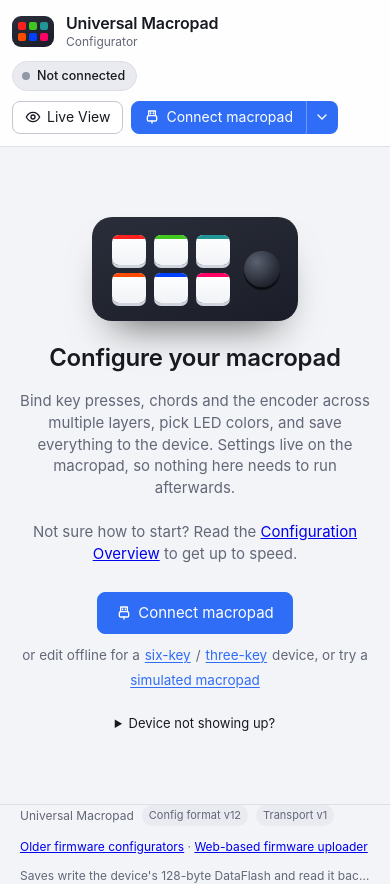
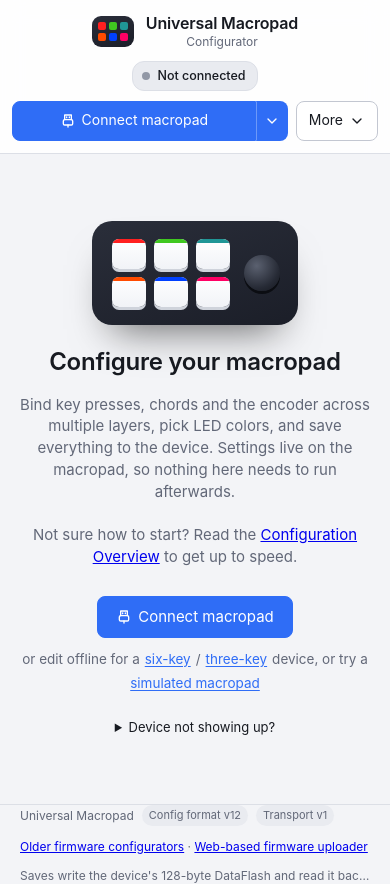
Before and after one commit to perkinsb1024/CH552-Macropad-v2, a Preact app in the folder webapp/: page / in a window 390 px wide. Built offline with nearby package versions, Linux system fonts and the light colour scheme.

Commit message:
Improved Configurator header responsiveness

```diff
--- a/webapp/src/styles/app.css
+++ b/webapp/src/styles/app.css
@@ -760,7 +760,7 @@
   top: 0;
   z-index: 10;
   display: grid;
-  grid-template-columns: auto 1fr auto;
+  grid-template-columns: minmax(0, auto) minmax(0, 1fr) auto;
   align-items: center;
   gap: 16px;
   padding: 10px 20px;
@@ -772,7 +772,11 @@
   display: flex;
   align-items: center;
   gap: 12px;
-}
+  min-width: 0;
+}
+.brand > div:last-child { min-width: 0; }
+.brand h1 { overflow: hidden; text-overflow: ellipsis; white-space: nowrap; }
+.brand-mark { flex-shrink: 0; }
 .brand-sub {
   font-size: 12px;
   color: var(--fg-muted);
@@ -814,12 +818,41 @@
   align-items: center;
   gap: 8px;
   justify-content: center;
-  flex-wrap: wrap;
-}
+  flex-wrap: nowrap;
+  min-width: 0;
+}
+.conn > .pill { min-width: 0; max-width: 100%; border-radius: 12px; flex-wrap: nowrap; }
+.conn .dot, .conn svg, .conn .spinner { flex-shrink: 0; }
+.connection-name { min-width: 0; overflow: hidden; text-overflow: ellipsis; white-space: nowrap; }
+.conn .pill-flag { min-width: 0; }
+.conn .unsaved-changes { min-width: 0; }
+.conn .unsaved-changes-trigger { max-width: 100%; overflow: hidden; text-overflow: ellipsis; white-space: nowrap; }
 .actions {
   display: flex;
   align-items: center;
   gap: 8px;
+  min-width: 0;
+}
+.toolbar-more { position: relative; }
+.toolbar-more-trigger { display: none; }
+.toolbar-options { display: flex; align-items: center; gap: 8px; }
+@media (max-width: 1400px) {
+  .toolbar-more-trigger { display: inline-flex; }
+  .toolbar-options {
+    display: none;
+    position: absolute;
+    right: 0;
+    top: calc(100% + 6px);
+    width: 210px;
+    padding: 6px;
+    border: 1px solid var(--line);
+    border-radius: var(--radius);
+    background: var(--bg-elev);
+    box-shadow: var(--shadow);
+    z-index: 20;
+  }
+  .toolbar-more.is-open .toolbar-options { display: flex; flex-direction: column; align-items: stretch; }
+  .toolbar-options .btn { justify-content: flex-start; }
 }
 .menu {
   position: relative;
@@ -958,14 +991,29 @@
     grid-template-columns: 1fr;
   }
 }
+@media (max-width: 900px) {
+  .topbar {
+    grid-template-columns: repeat(2, minmax(0, 1fr));
+    gap: 12px;
+    padding: 12px;
+  }
+  .topbar .brand { justify-content: center; }
+  .topbar .brand > div:last-child { text-align: center; }
+  .topbar .conn { flex-wrap: wrap; }
+  .topbar .conn > .pill { justify-content: center; flex-wrap: wrap; }
+  .topbar .conn .pill-flag { flex-basis: 100%; justify-content: center; margin: 0; padding: 0; border: 0; }
+  .topbar .conn .pill-flag .connection-name { white-space: normal; }
+  .topbar .actions { grid-column: 1 / -1; width: 100%; }
+  .topbar .actions > .menu, .topbar .actions > .btn { flex: 1; min-width: 0; }
+  .topbar .actions .btn { justify-content: center; min-height: 40px; }
+  .topbar .actions > .menu .btn-group { display: flex; width: 100%; }
+  .topbar .actions > .menu .btn-group > .btn:first-child { flex: 1; }
+  .topbar .toolbar-more:only-child { flex: 1; }
+  .topbar .toolbar-more-trigger { width: 100%; }
+  .topbar .toolbar-options .btn { justify-content: flex-start; }
+  .topbar .menu-list { left: 0; right: auto; min-width: 0; width: min(280px, calc(100vw - 24px)); }
+}
 @media (max-width: 720px) {
-  .topbar {
-    grid-template-columns: 1fr auto;
-  }
-  .conn {
-    grid-column: 1 / -1;
-    justify-content: flex-start;
-  }
   .two-up, .field-grid {
     grid-template-columns: 1fr;
   }
@@ -2159,8 +2207,7 @@
   .enc-parts { min-width: 0; display: grid; grid-template-columns: repeat(3, minmax(0, 1fr)); }
 }
 @media (max-width: 600px) {
-  .topbar { grid-template-columns: 1fr; gap: 10px; padding: 12px; }
-  .topbar .actions { justify-content: flex-start; flex-wrap: wrap; }
+  .topbar { grid-template-columns: minmax(0, 1fr); gap: 10px; }
   .workspace, .viewer-workspace { padding: 12px; }
   .card-device { padding: 12px; }
   .viewer-layer-status .btn { margin-left: 0; }
--- a/webapp/src/ui/components/TopBar.tsx
+++ b/webapp/src/ui/components/TopBar.tsx
@@ -5,7 +5,7 @@
 import { UnsavedChanges } from './UnsavedChanges';
 import { siteUrl } from '../../site';
 
-function ConnectMenu() {
+function ConnectMenu({ disabled = false }: { disabled?: boolean }) {
   const [open, setOpen] = useState(false);
   const ref = useRef<HTMLDivElement>(null);
   useEffect(() => {
@@ -19,10 +19,10 @@
   return (
     <div class="menu" ref={ref}>
       <div class="btn-group">
-        <button class="btn btn-primary" onClick={() => void connectHid()} disabled={!hidSupported} title={hidSupported ? 'Choose a macropad via WebHID' : 'WebHID is unavailable in this browser'}>
+        <button class="btn btn-primary" onClick={() => void connectHid()} disabled={disabled || !hidSupported} title={disabled ? 'Macropad already connected or an operation is in progress' : hidSupported ? 'Choose a macropad via WebHID' : 'WebHID is unavailable in this browser'}>
           <IconConnect /> Connect macropad
         </button>
-        <button class="btn btn-primary btn-icon" aria-label="More connection options" aria-expanded={open} onClick={() => setOpen(!open)}>
+        <button class="btn btn-primary btn-icon" disabled={disabled} aria-label="More connection options" aria-expanded={open} onClick={() => setOpen(!open)}>
           <IconChevron />
         </button>
       </div>
@@ -64,6 +64,27 @@
 
 export function TopBar({ readOnly = false }: { readOnly?: boolean } = {}) {
   const headerRef = useRef<HTMLElement>(null);
+  const moreRef = useRef<HTMLDivElement>(null);
+  const moreButtonRef = useRef<HTMLButtonElement>(null);
+  const [moreOpen, setMoreOpen] = useState(false);
+  useEffect(() => {
+    if (!moreOpen) return;
+    const outside = (event: PointerEvent) => {
+      if (!moreRef.current?.contains(event.target as Node)) setMoreOpen(false);
+    };
+    const escape = (event: KeyboardEvent) => {
+      if (event.key === 'Escape') {
+        setMoreOpen(false);
+        moreButtonRef.current?.focus();
+      }
+    };
+    document.addEventListener('pointerdown', outside);
+    document.addEventListener('keydown', escape);
+    return () => {
+      document.removeEventListener('pointerdown', outside);
+      document.removeEventListener('keydown', escape);
+    };
+  }, [moreOpen]);
   useEffect(() => {
     const header = headerRef.current;
     const app = header?.parentElement;
@@ -118,21 +139,28 @@
 
       <div class="conn">
         {c.kind === 'disconnected' && (
-          <span class="pill pill-muted"><span class="dot" /> Not connected</span>
+          <span class="pill pill-muted" title="Not connected"><span class="dot" /> <span class="connection-name">Not connected</span></span>
         )}
         {c.kind === 'connecting' && (
-          <span class="pill pill-muted"><span class="spinner" /> Connecting to {c.label}…</span>
+          <span class="pill pill-muted" title={`Connecting to ${c.label}…`}><span class="spinner" /> <span class="connection-name">Connecting to {c.label}…</span></span>
         )}
         {c.kind === 'connected' && (
           <span class={`pill ${c.connection.transport.kind === 'simulator' ? 'pill-sim' : 'pill-ok'}`} title={`${variantName(c.connection.info.variant)} · ${c.connection.info.keyCount} keys · format v${c.connection.info.formatVersion}`}>
-            <span class="dot" /> {c.connection.transport.name}
-            {!c.connection.status.flashValid && <span class="pill-flag" title="Device profile is missing, old or invalid; device inputs are inactive"><IconWarning /> Device profile is missing, old or invalid</span>}
+            <span class="dot" /> <span class="connection-name">{c.connection.transport.name}</span>
+            {!c.connection.status.flashValid && <span class="pill-flag" title="Device profile is missing, old or invalid; device inputs are inactive"><IconWarning /> <span class="connection-name">Device profile is missing, old or invalid</span></span>}
           </span>
         )}
         {!readOnly && dirty.value && profile.value && <UnsavedChanges />}
       </div>
 
       <div class="actions">
+        {c.kind === 'disconnected' && saveState.value.phase !== 'busy' && <ConnectMenu />}
+        {c.kind === 'connected' && !readOnly && (canSave.value || saveState.value.phase === 'busy') && <SaveButton />}
+        <div class={`toolbar-more ${moreOpen ? 'is-open' : ''}`} ref={moreRef}>
+          <button ref={moreButtonRef} class="btn toolbar-more-trigger" type="button" aria-expanded={moreOpen} aria-controls="toolbar-options" onClick={() => setMoreOpen(!moreOpen)}>More <IconChevron /></button>
+          <div id="toolbar-options" class="toolbar-options" onClick={(event) => {
+            if ((event.target as HTMLElement).closest('button:not(:disabled), a')) setMoreOpen(false);
+          }}>
         <a class="btn" href={siteUrl(readOnly ? './' : 'liveView/')} target="_blank" rel="noreferrer">{!readOnly && <IconEye />}{readOnly ? 'Configurator' : 'Live View'}</a>
         {!readOnly && profile.value && <>
           <button class="btn" onClick={undo} disabled={!canUndo.value} title="Undo (⌘Z / Ctrl+Z)" aria-label="Undo"><IconRefresh mirrored /> Undo</button>
@@ -143,14 +171,13 @@
             <button class="btn" onClick={readOnly ? () => void loadFromDevice() : confirmRead} disabled={saveState.value.phase === 'busy'} title="Read the profile stored on the device">
               <IconReadDevice /> Read from device
             </button>
-            {!readOnly && <SaveButton />}
             <button class="btn" onClick={() => void disconnect()} disabled={saveState.value.phase === 'busy'} title="Disconnect" aria-label="Disconnect">
               <IconClose /> Disconnect
             </button>
           </>
-        ) : (
-          <ConnectMenu />
-        )}
+        ) : null}
+          </div>
+        </div>
       </div>
     </header>
   );
```
